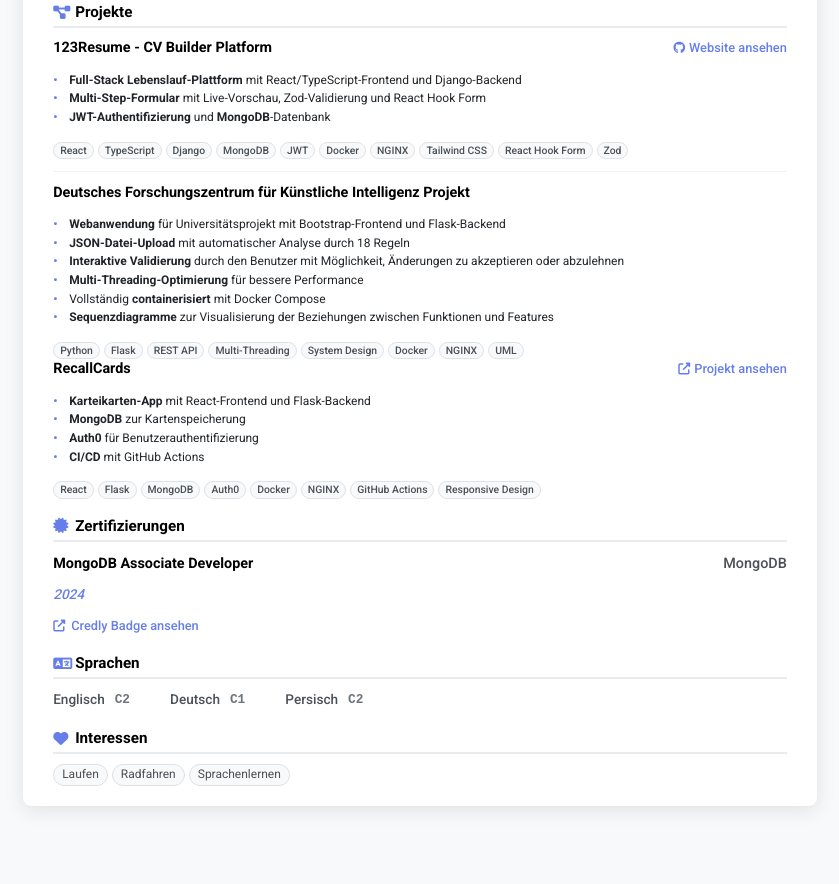
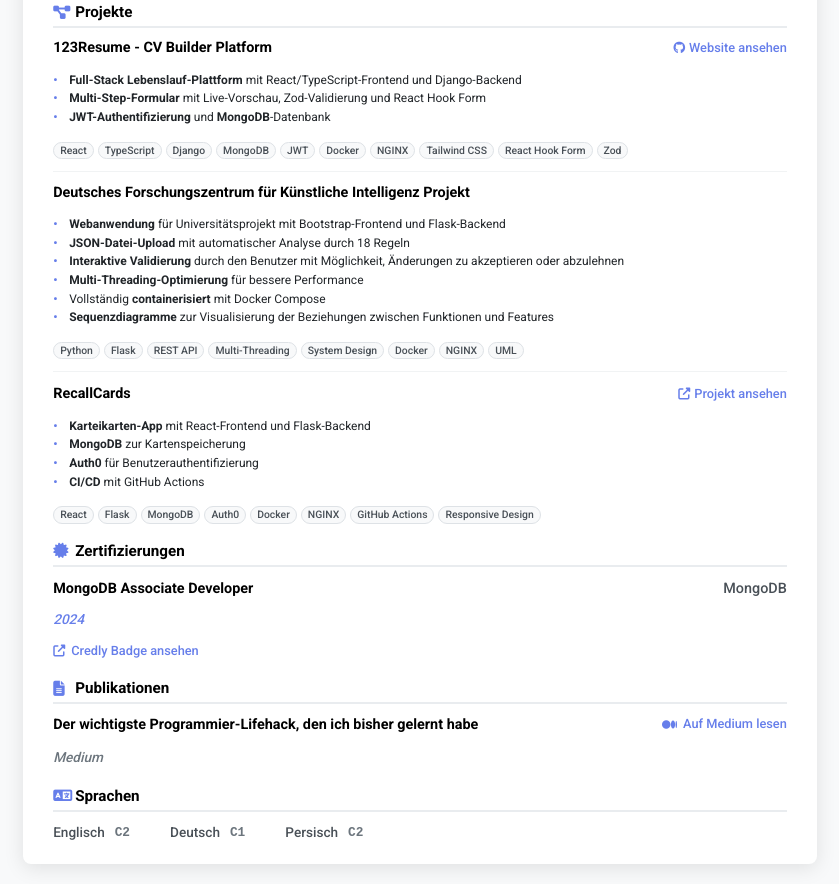
Before and after one commit to ErfanTagh/Resume-Project, a plain HTML site: page index.html in a window 1280 px wide. Shown: the part 1085-1969 px from the top of the page, without its empty margins (220-1059 px from the left). Before the commit the page ends 1911 px from the top, so only its background shows below. Drawn offline with nearby package versions, Linux system fonts and the light colour scheme.

Commit message:
Updated styles and added section

```diff
--- a/index.html
+++ b/index.html
@@ -226,6 +226,8 @@
             <span class="tech-tag">UML</span>
           </div>
         </div>
+         </div>
+
         <div class="project-item">
           <div class="project-header">
             <h4><strong>RecallCards</strong></h4>
@@ -276,6 +278,26 @@
         </div>
       </section>
 
+      <!-- Publications Section -->
+      <section class="resume-section">
+        <h3 class="section-title">
+          <i class="fas fa-file-alt"></i>
+          Publikationen
+        </h3>
+        <div class="publication-item">
+          <div class="publication-header">
+            <h4><strong>Der wichtigste Programmier-Lifehack, den ich bisher gelernt habe</strong></h4>
+            <a href="https://medium.com/@etaghvaei0098/the-difference-between-a-senior-and-a-junior-isnt-what-you-think-07262e7162ae?postPublishedType=repub"
+               target="_blank"
+               class="publication-link">
+              <i class="fab fa-medium"></i>
+              Auf Medium lesen
+            </a>
+          </div>
+          <p class="publication-platform">Medium</p>
+        </div>
+      </section>
+
       <!-- Languages Section -->
       <section class="resume-section">
         <h3 class="section-title">
@@ -298,19 +320,6 @@
         </div>
       </section>
 
-      <!-- Interests Section -->
-      <section class="resume-section">
-        <h3 class="section-title">
-          <i class="fas fa-heart"></i>
-          Interessen
-        </h3>
-        <div class="interests-list">
-          <span class="interest-tag">Laufen</span>
-          <span class="interest-tag">Radfahren</span>
-          <span class="interest-tag">Sprachenlernen</span>
-        </div>
-      </section>
-
     </main>
   </div>
 </body>
--- a/styles.css
+++ b/styles.css
@@ -458,6 +458,67 @@
   font-size: 0.75rem;
 }
 
+/* Publications Section */
+.publication-item {
+  margin-bottom: 10px;
+  padding-bottom: 10px;
+  border-bottom: 1px solid #f1f3f4;
+}
+
+.publication-item:last-child {
+  border-bottom: none;
+  margin-bottom: 0;
+  padding-bottom: 0;
+}
+
+.publication-header {
+  display: flex;
+  justify-content: space-between;
+  align-items: baseline;
+  margin-bottom: 6px;
+  flex-wrap: wrap;
+  gap: 8px;
+}
+
+.publication-header h4 {
+  font-size: 0.9rem;
+  font-weight: 600;
+  color: #000000;
+  line-height: 1.2;
+}
+
+.publication-header h4 strong {
+  font-weight: 700;
+}
+
+.publication-platform {
+  color: #6c757d;
+  font-weight: 500;
+  font-size: 0.85rem;
+  font-style: italic;
+  margin-bottom: 4px;
+}
+
+.publication-link {
+  display: inline-flex;
+  align-items: center;
+  gap: 6px;
+  color: #667eea;
+  text-decoration: none;
+  font-size: 0.8rem;
+  font-weight: 500;
+  transition: all 0.2s ease;
+}
+
+.publication-link:hover {
+  color: #5a6fd8;
+  text-decoration: underline;
+}
+
+.publication-link i {
+  font-size: 0.75rem;
+}
+
 /* Experience Section */
 .experience-item {
   margin-bottom: 16px;
@@ -702,30 +763,6 @@
   transform: translateY(-1px);
 }
 
-/* Interests Section */
-.interests-list {
-  display: flex;
-  flex-wrap: wrap;
-  gap: 4px;
-}
-
-.interest-tag {
-  background: #f8f9fa;
-  color: #495057;
-  padding: 3px 8px;
-  border-radius: 12px;
-  font-size: 0.75rem;
-  font-weight: 400;
-  border: 1px solid #dee2e6;
-  transition: all 0.2s ease;
-  line-height: 1.1;
-}
-
-.interest-tag:hover {
-  background: #e9ecef;
-  transform: translateY(-1px);
-}
-
 /* Responsive Design */
 @media (max-width: 768px) {
   .resume-container {
@@ -914,7 +951,8 @@
   }
 
   .project-link:hover,
-  .certification-link:hover {
+  .certification-link:hover,
+  .publication-link:hover {
     text-decoration: none;
   }
 
@@ -928,7 +966,6 @@
     width: 100% !important;
   }
 
-  /* Ensure all sections have consistent spacing */
   .resume-section {
     margin-bottom: 12px !important;
     margin-top: 0 !important;
@@ -938,13 +975,11 @@
     widows: 3;
   }
 
-  /* First section on page 1 needs less top spacing */
   .resume-section:first-of-type {
     padding-top: 0 !important;
     page-break-before: avoid;
   }
 
-  /* Section titles should stay with their content */
   .section-title {
     margin-bottom: 8px !important;
     padding-bottom: 4px !important;
@@ -952,9 +987,9 @@
     orphans: 3;
   }
 
-  /* Items should stay together */
   .project-item,
-  .certification-item {
+  .certification-item,
+  .publication-item {
     margin-bottom: 10px !important;
     padding-bottom: 10px !important;
     page-break-inside: avoid;
@@ -977,7 +1012,6 @@
     widows: 2;
   }
 
-  /* Keep list items together with their headers */
   .experience-header {
     page-break-after: avoid;
   }
@@ -992,7 +1026,6 @@
     page-break-inside: avoid;
   }
 
-  /* Compact spacing for tags */
   .skills-grid {
     gap: 12px !important;
   }
@@ -1022,23 +1055,17 @@
     gap: 4px !important;
   }
 
-  .interests-list {
-    gap: 3px !important;
-  }
-
   .profile-image {
     width: 60px !important;
     height: 60px !important;
   }
 
-  /* Avoid page breaks after headers */
   h1, h2, h3, h4, h5, h6 {
     page-break-after: avoid;
     orphans: 3;
     widows: 3;
   }
 
-  /* Contact info should not break */
   .contact-info-horizontal {
     page-break-inside: avoid;
   }
```
